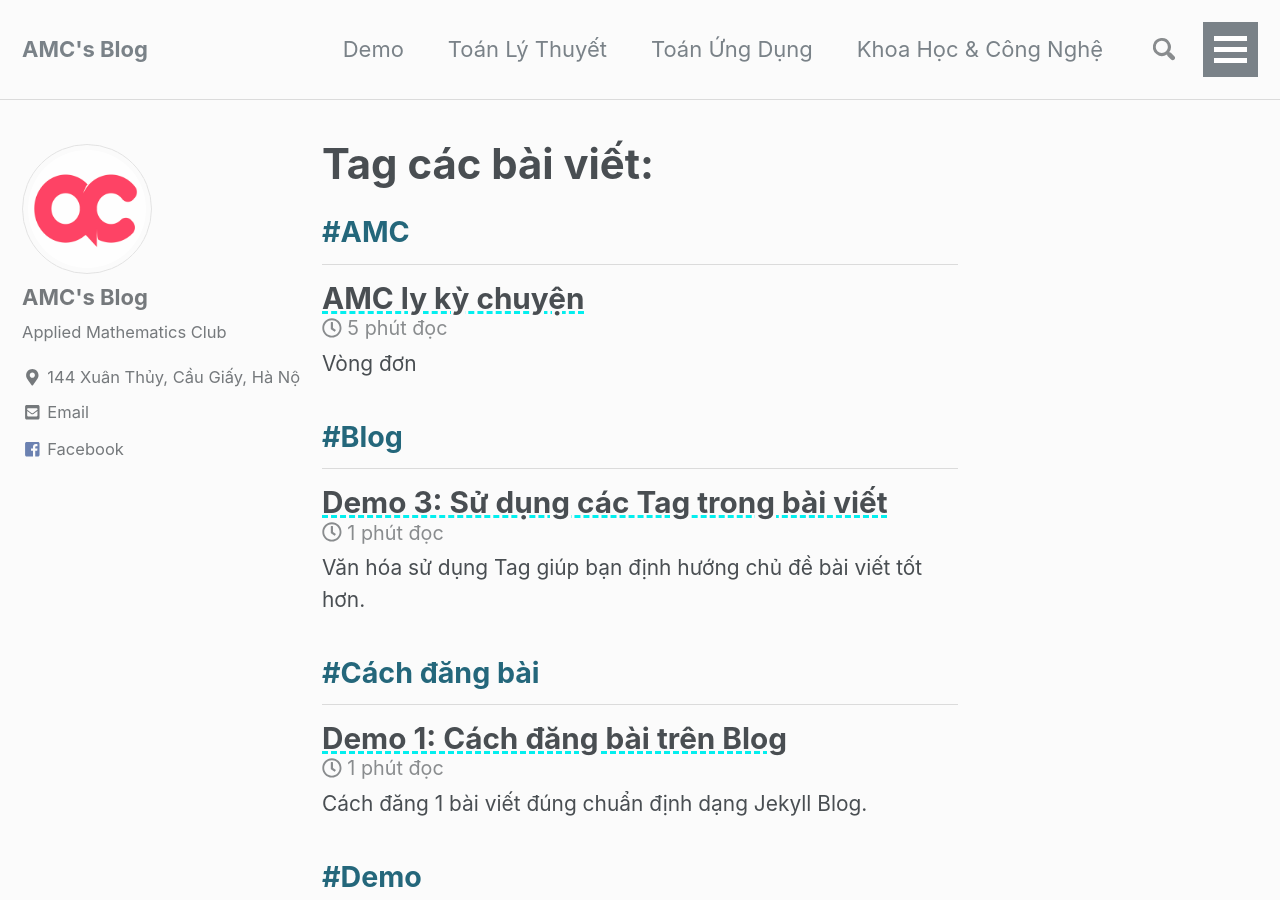
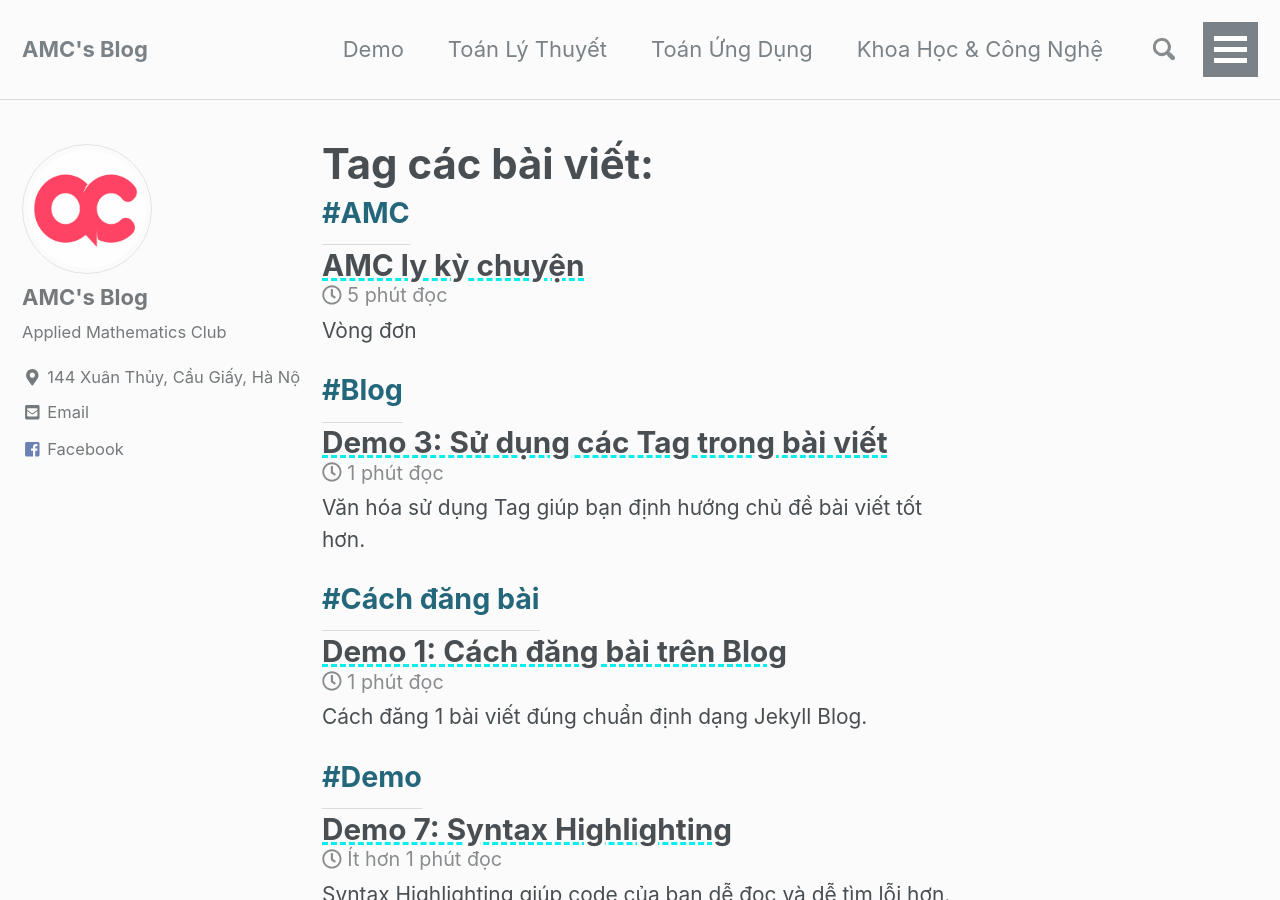
Before and after one commit to amcblog/testvon.github.io, a Jekyll site: the page built from _pages/tag-archive.html, in a window 1280 px wide and 900 px high. Built offline with Jekyll 4.4.1, drawn with Linux system fonts in a browser that asks for light colours; nearby versions of some CDN libraries.

Commit message:
Update tag-archive.html

```diff
--- a/_pages/tag-archive.html
+++ b/_pages/tag-archive.html
@@ -9,7 +9,7 @@
 
 {% for tag in group_names %}
   {% assign posts = group_items[forloop.index0] %}
-  <h2 id="{{ tag | slugify }}" class="archive__subtitle">#{{ tag }}</h2>
+  <hh id="{{ tag | slugify }}" class="archive__subtitle">#{{ tag }}</hh>
   {% for post in posts %}
     {% include archive-single.html %}
   {% endfor %}
```
